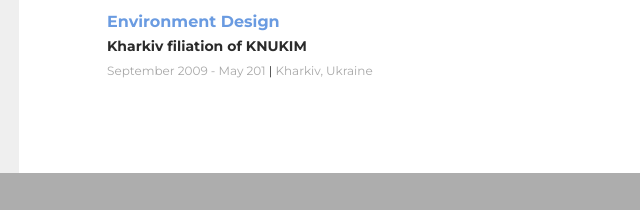
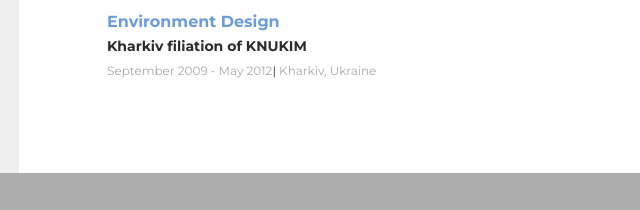
Before and after one commit to catherinap/my_CV, a plain HTML site: page index.html in a window 1280 px wide. Shown: the part 1499-1709 px from the top of the page, 391-1031 px from the left. Drawn offline with Linux system fonts and the light colour scheme.

Commit message:
small fix

```diff
--- a/index.html
+++ b/index.html
@@ -164,7 +164,7 @@
           <div class="education-place">
             <p class="university">Environment Design</p>
             <p class="education-profession">Kharkiv filiation of KNUKIM</p>
-            <p class="education-period">September 2009 - May 201 <span>|</span> Kharkiv, Ukraine</p>
+            <p class="education-period">September 2009 - May 2012<span>|</span> Kharkiv, Ukraine</p>
           </div>
         </div>
       </div>
```
